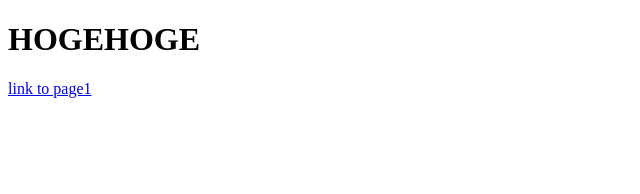
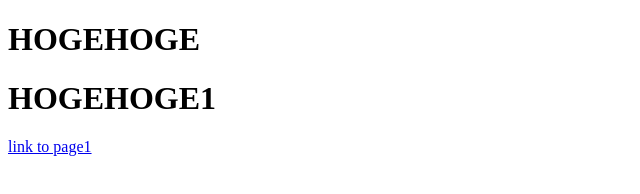
Before and after one commit to masakioikawa0503/HelloGit, a plain HTML site: page index.html in a window 1280 px wide. Shown: the whole page, without its empty margins (0-640 px from the left). Drawn offline with Linux system fonts and the light colour scheme.

Commit message:
index1.htnl に HOGEHOGE1 追加

```diff
--- a/index.html
+++ b/index.html
@@ -6,6 +6,7 @@
 </head>
 <body>
     <h1>HOGEHOGE</h1>
+    <h1>HOGEHOGE1</h1>
 
 <!-- page1 へのリンクを追加 -->
 <a href="./page1.html">link to page1</a>
```
